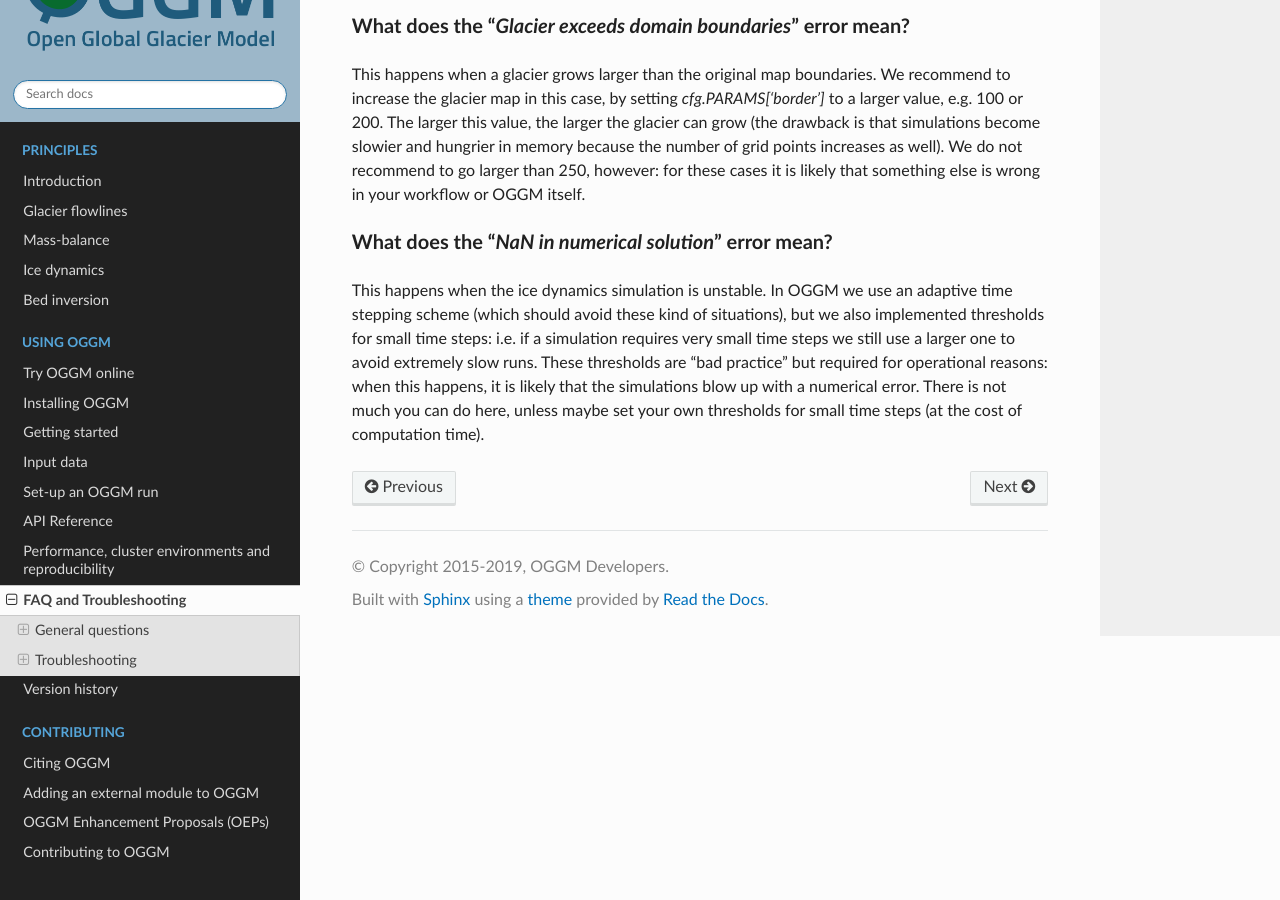
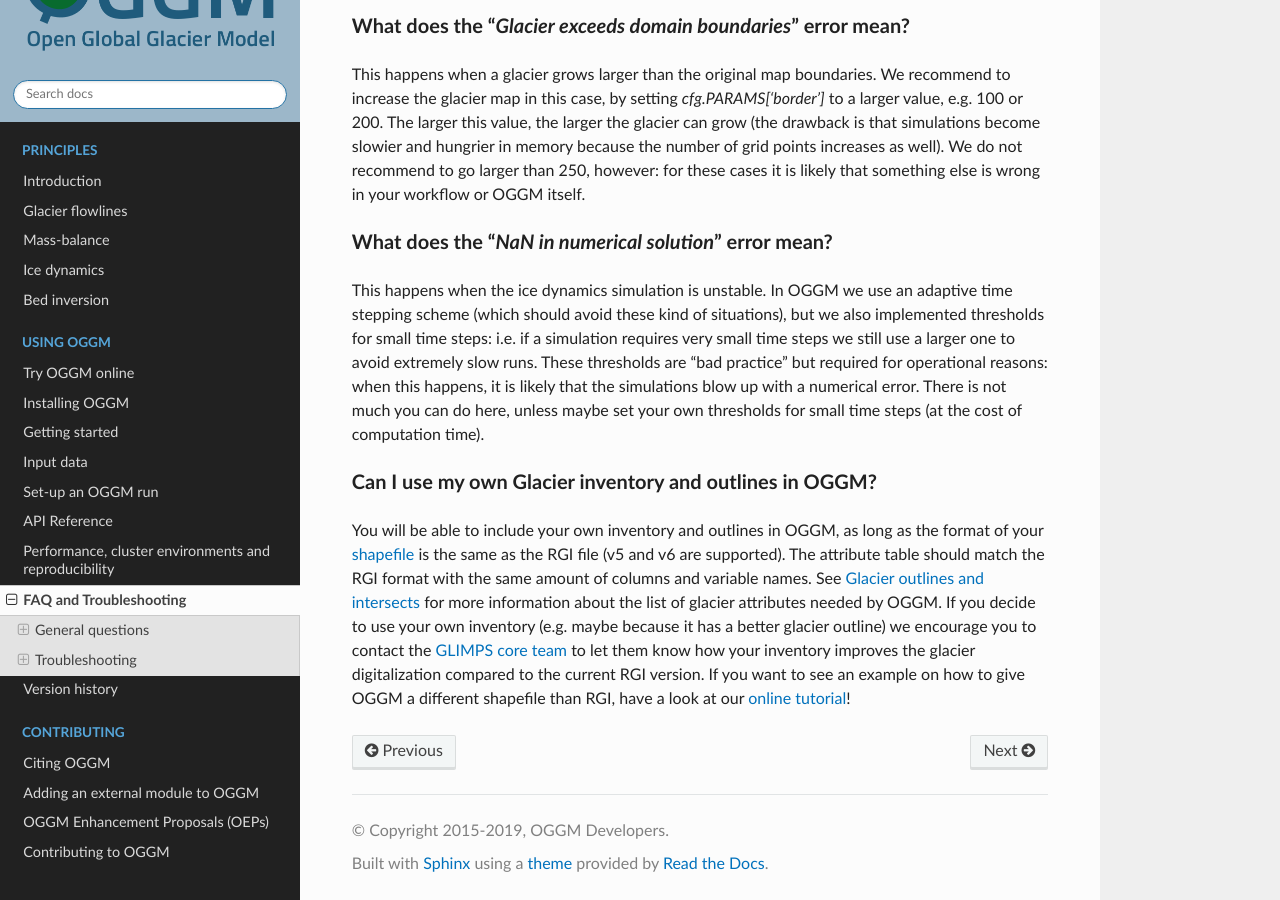
Before and after one commit to OGGM/oggm, a Sphinx documentation site: the page built from docs/faq.rst, in a window 1280 px wide and 900 px high, scrolled down 1496 px. Built offline with Sphinx 7.4.7 and the Read the Docs theme 2.0.0, drawn with Linux system fonts in a browser that asks for light colours; the version number could not be read and is left out.

Commit message:
RGI attributes used by oggm docs (#829)
* RGI attributes used by oggm docs

* Small edits

```diff
--- a/docs/faq.rst
+++ b/docs/faq.rst
@@ -104,3 +104,19 @@ slow runs. These thresholds are "bad practice" but required for operational
 reasons: when this happens, it is likely that the simulations blow up with
 a numerical error. There is not much you can do here, unless maybe set your
 own thresholds for small time steps (at the cost of computation time).
+
+Can I use my own Glacier inventory and outlines in OGGM?
+--------------------------------------------------------
+
+You will be able to include your own inventory and outlines in OGGM,
+as long as the format of your `shapefile <https://en.wikipedia.org/wiki/Shapefile>`_
+is the same as the RGI file (v5 and v6 are supported). The attribute table should match
+the RGI format with the same amount of columns and variable names. See
+:ref:`outlines` for more information about the list of glacier attributes
+needed by OGGM.
+If you decide to use your own inventory (e.g. maybe because it has a better glacier outline) we
+encourage you to contact the `GLIMPS core team <https://www.glims.org/maps/contact_info.html>`_
+to let them know how your inventory improves the glacier digitalization compared to the
+current RGI version. If you want to see an example on how to give OGGM a different shapefile than RGI,
+have a look at our
+`online tutorial <https://mybinder.org/v2/gh/OGGM/oggm-edu-r2d/master?urlpath=git-pull?repo=https://github.com/OGGM/oggm-edu-notebooks%26amp%3Bbranch=master%26amp%3Burlpath=lab/tree/oggm-edu-notebooks/oggm-tuto/welcome.ipynb%3Fautodecode>`_!
```
Also changed, not shown: docs/input-data.rst (+64 -0 lines).
